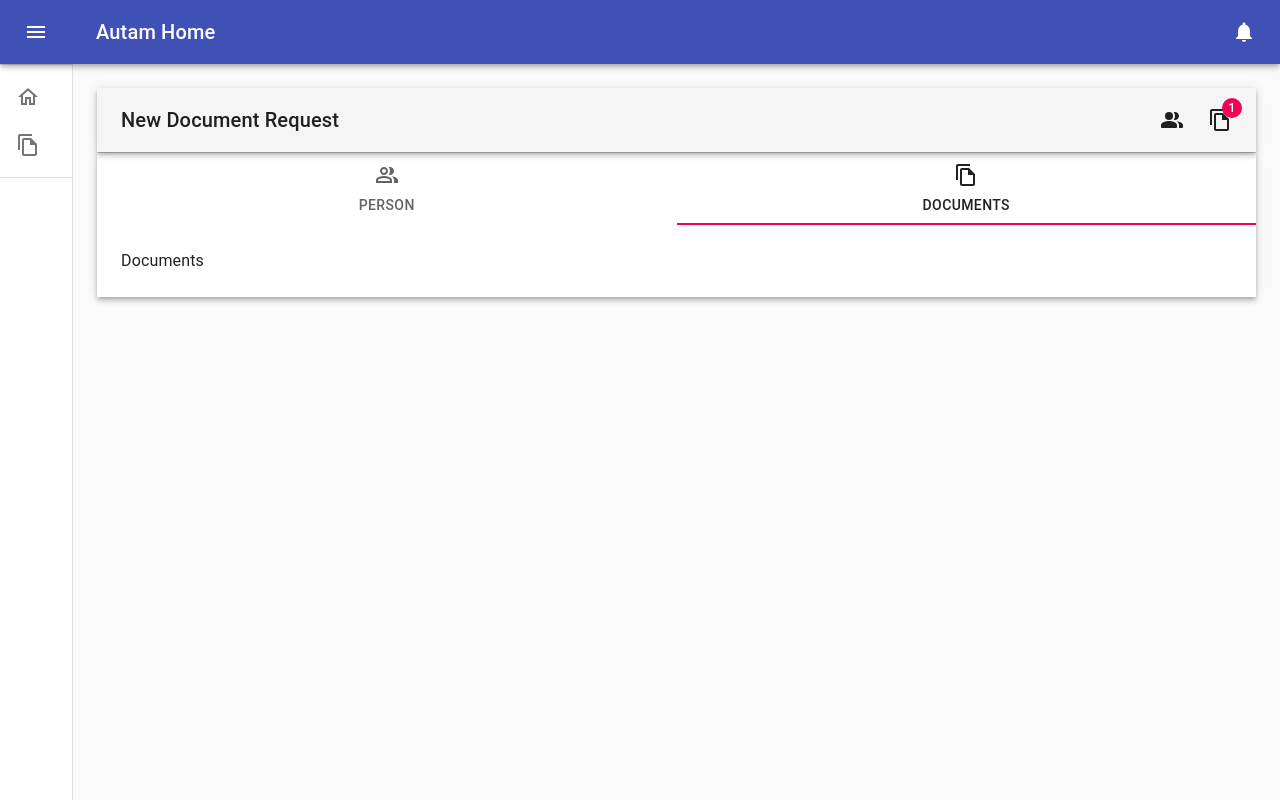
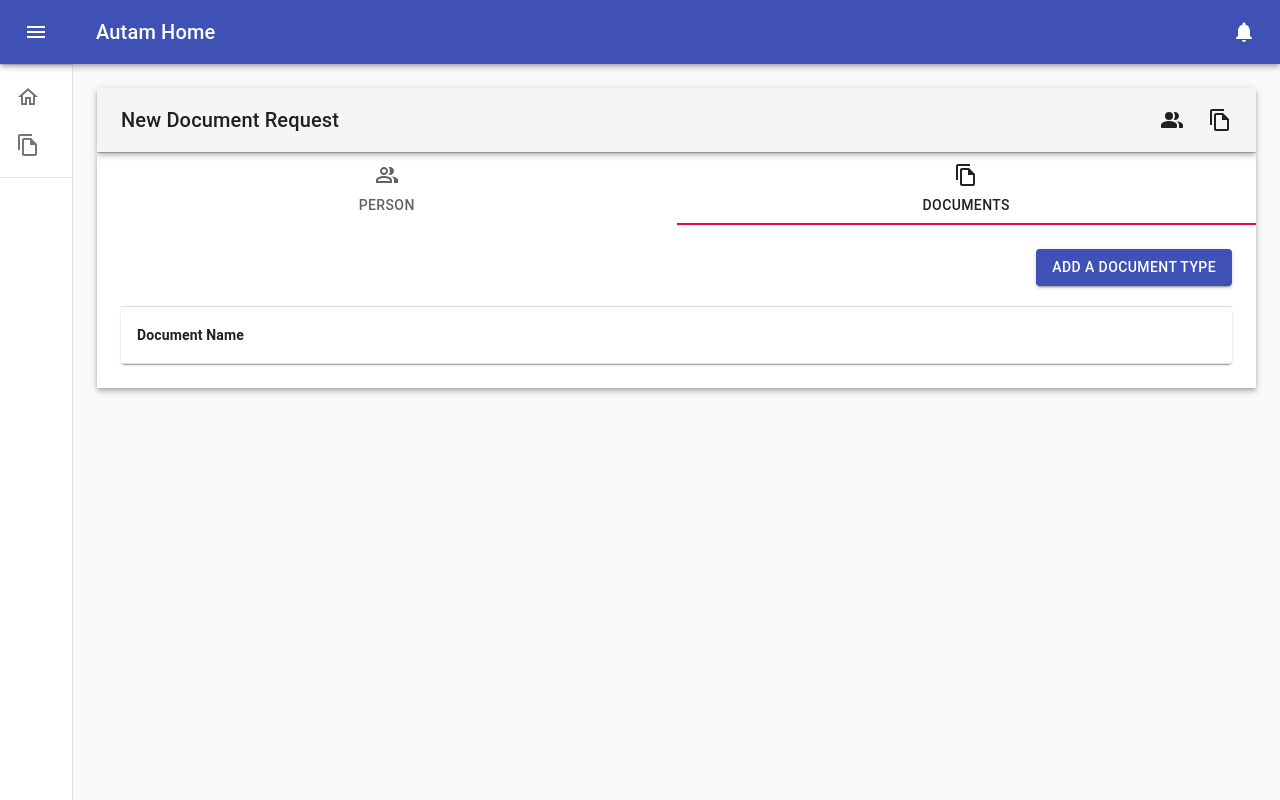
Before and after one commit to DelanoDuarte/autam, a React (Create React App) app in the folder view/: page /document-request in a window 1280 px wide. Both pictures are taken after a click on the tab "DOCUMENTS". Built offline with nearby package versions, Linux system fonts and the light colour scheme.

Commit message:
removed the errors about the div and added the reducer for deal with the document types

```diff
--- a/package.json
+++ b/package.json
@@ -17,6 +17,7 @@
     "express": "^4.17.1",
     "multer": "^1.4.2",
     "nodemon": "^2.0.2",
+    "notistack": "^0.9.11",
     "react-router-dom": "^5.1.2",
     "sequelize": "^5.21.5",
     "sqlite3": "^4.1.1"
--- a/view/src/App.js
+++ b/view/src/App.js
@@ -4,16 +4,22 @@ import { Layout } from './components/layout/Layout';
 
 import { BrowserRouter as Router } from "react-router-dom";
 import Routes from './routes';
+import { SnackbarProvider } from 'notistack';
 
 
 function App() {
   return (
     <div>
-      <Router>
-        <Layout>
-          <Routes />
-        </Layout>
-      </Router>
+      <SnackbarProvider anchorOrigin={{
+        vertical: 'bottom',
+        horizontal: 'right',
+      }}>
+        <Router>
+          <Layout>
+            <Routes />
+          </Layout>
+        </Router>
+      </SnackbarProvider>
     </div>
   );
 }
--- /dev/null
+++ b/view/src/actions/document-type/index.js
@@ -0,0 +1,8 @@
+export const DOCUMENT_ACTIONS = {
+    ADD_DOCUMENT: "ADD_DOCUMENT"
+}
+
+export const addDocument = (document) => ({
+    type: DOCUMENT_ACTIONS.ADD_DOCUMENT,
+    payload: document
+})
--- /dev/null
+++ b/view/src/components/document_request/DocumentsTabGrid.js
@@ -0,0 +1,42 @@
+import React from "react";
+import { TableContainer, Table, Paper, TableHead, TableRow, TableCell, TableBody, makeStyles } from "@material-ui/core";
+
+const useStyles = makeStyles({
+    table: {
+        minWidth: 650,
+    },
+})
+
+const DocumentsTabGrid = (props) => {
+
+    const classes = useStyles()
+
+    return (
+        <div>
+            <TableContainer component={Paper}>
+                <Table className={classes.table} aria-label="simple table">
+                    <TableHead>
+                        <TableRow>
+                            <TableCell> <b>Document Name</b> </TableCell>
+                        </TableRow>
+                    </TableHead>
+                    <TableBody>
+                        {props.documents.map((document) => (
+                            <TableRow key={document.name}>
+                                <TableCell component="th" scope="row">
+                                    {document.name}
+                                </TableCell>
+                            </TableRow>
+                        ))}
+                    </TableBody>
+                </Table>
+            </TableContainer>
+        </div>
+    )
+}
+
+DocumentsTabGrid.defaultProps = {
+    documents: []
+};
+
+export default DocumentsTabGrid
--- a/view/src/components/document_request/NewDocumentRequest.js
+++ b/view/src/components/document_request/NewDocumentRequest.js
@@ -1,7 +1,8 @@
 import React, { useState } from "react";
-import { Tabs, Tab, AppBar, Box, Typography, makeStyles } from "@material-ui/core";
+import { Tabs, Tab, AppBar, Box, makeStyles } from "@material-ui/core";
 import { PeopleAltOutlined, FileCopyOutlined } from "@material-ui/icons";
 import NewDocumentRequestPersonTab from "./NewDocumentRequestPersonTab";
+import NewDocumentRequestDocumentsTab from "./NewDocumentRequestDocumentsTab";
 
 const useStyles = makeStyles((theme) => ({
     root: {
@@ -24,7 +25,7 @@ function TabPanel(props) {
         >
             {value === index && (
                 <Box p={3}>
-                    <Typography>{children}</Typography>
+                    {children}
                 </Box>
             )}
         </div>
@@ -48,7 +49,7 @@ export const NewDocumentRequest = (props) => {
                 </TabPanel>
 
                 <TabPanel value={activeTab} index={1}>
-                    Documents
+                    <NewDocumentRequestDocumentsTab />
                 </TabPanel>
             </AppBar>
         </div>
--- /dev/null
+++ b/view/src/components/document_request/NewDocumentRequestDocumentsTab.js
@@ -0,0 +1,81 @@
+import React, { useState } from "react";
+import DocumentsTabGrid from "./DocumentsTabGrid";
+
+import { connect } from "react-redux";
+import { Divider, Grid, Button, Dialog, TextField, DialogActions, DialogContent, DialogTitle } from "@material-ui/core";
+
+import { addDocument } from "../../actions/document-type/index";
+import { useSnackbar } from "notistack";
+
+const DialogAddDocumentType = (props) => {
+
+    const [documentType, setDocumentType] = useState("")
+
+    const addDocumentType = (docType) => {
+        const documentType = { name: docType }
+        props.documentTypeToAdd(documentType)
+        props.onDialogClose()
+    }
+
+    return (
+        <Dialog open={props.dialogOpen} onClose={() => props.onDialogClose()} aria-labelledby="form-dialog-title">
+            <DialogTitle id="form-dialog-title">Add a Document Type</DialogTitle>
+            <DialogContent>
+                <TextField
+                    autoFocus
+                    margin="dense"
+                    id="document"
+                    label="Document Type"
+                    type="text"
+                    fullWidth
+                    value={documentType}
+                    onChange={(e) => setDocumentType(e.target.value)}
+                />
+            </DialogContent>
+            <DialogActions>
+                <Button onClick={() => props.onDialogClose()} color="primary">
+                    Cancel
+                </Button>
+                <Button onClick={() => addDocumentType(documentType)} color="primary">
+                    Add Document Type
+                </Button>
+            </DialogActions>
+        </Dialog>
+    )
+}
+
+const NewDocumentRequestDocumentsTab = (props) => {
+
+    const { enqueueSnackbar } = useSnackbar()
+
+    const [dialogOpen, setDialogOpen] = useState(false)
+
+    const addDocumentTypeToList = (docType) => {
+        props.addDocument(docType)
+        enqueueSnackbar("Document Type Added Sucessfuly", { variant: "success" })
+        console.log(props)
+    }
+
+    return (
+        <div>
+            <Grid container
+                direction="row"
+                justify="flex-end"
+                alignItems="center">
+                <Button color="primary" variant="contained" onClick={() => setDialogOpen(true)}>
+                    Add a Document Type
+                </Button>
+            </Grid>
+            <br />
+            <Divider />
+            <DocumentsTabGrid documents={props.documents.documents} />
+            <DialogAddDocumentType documentTypeToAdd={(doc) => addDocumentTypeToList(doc)} dialogOpen={dialogOpen} onDialogClose={() => setDialogOpen(false)} />
+        </div>
+    )
+}
+
+const mapStateToProps = (state) => {
+    return state
+}
+
+export default connect(mapStateToProps, { addDocument })(NewDocumentRequestDocumentsTab);
--- a/view/src/components/document_request/NewDocumentRequestPersonTab.js
+++ b/view/src/components/document_request/NewDocumentRequestPersonTab.js
@@ -1,22 +1,26 @@
 import React, { useState } from "react";
-import { RadioGroup, FormControlLabel, Divider, Radio, Grid } from "@material-ui/core";
+import { RadioGroup, FormControlLabel, Divider, Radio, Grid, Typography } from "@material-ui/core";
 import { NewDocumentRequestPersonForm } from "./NewDocumentRequestPersonForm";
+import { useSnackbar } from "notistack";
 
 import { connect } from "react-redux";
 import { addPerson } from "../../actions/persons/index";
 
 const NewDocumentRequestPersonTab = (props) => {
 
+    const { enqueueSnackbar } = useSnackbar()
+
     const [personSaveType, setPersonSaveType] = useState("new")
 
     const personToSave = (person) => {
         props.addPerson(person)
+        enqueueSnackbar("Person Sucessfuly added to List", { variant: "success" })
     }
 
     return (
         <div>
             <RadioGroup aria-label="person" name="person" value={personSaveType} onChange={(e) => setPersonSaveType(e.target.value)}>
-                <Grid container spacing={1} xs={12} justify="center">
+                <Grid container spacing={1} justify="center">
                     <Grid item xs={2} />
                     <Grid item xs={5}>
                         <FormControlLabel value="exist" control={<Radio />} label="Choose a existing one" />
@@ -32,16 +36,15 @@ const NewDocumentRequestPersonTab = (props) => {
             {personSaveType === "new" ? (
                 <NewDocumentRequestPersonForm onSavePerson={(person) => personToSave(person)} />
             ) : (
-                    <div>
+                    <Typography>
                         Choose One
-                    </div>
+                    </Typography>
                 )}
         </div>
     )
 }
 
 const mapStateToProps = (state) => {
-    console.log(state)
     return state
 }
 
--- a/view/src/components/document_request/index.js
+++ b/view/src/components/document_request/index.js
@@ -41,7 +41,7 @@ const IndexDocumentRequest = (props) => {
 
                     <IconButton edge="end" aria-controls="menu-appbar"
                         color="inherit">
-                        <Badge badgeContent={1} color="secondary">
+                        <Badge badgeContent={props.documents.documents.length} color="secondary">
                             <FileCopyOutlined />
                         </Badge>
                     </IconButton>
--- /dev/null
+++ b/view/src/reducers/document-type/index.js
@@ -0,0 +1,16 @@
+import { DOCUMENT_ACTIONS } from "../../actions/document-type"
+
+const initialState = {
+    documents: []
+}
+
+export const documentReducer = (state = initialState, action) => {
+    switch (action.type) {
+        case DOCUMENT_ACTIONS.ADD_DOCUMENT:
+            let doc_list = state.documents
+            doc_list.push(action.payload)
+            return { ...state, documents: doc_list }
+        default:
+            return state
+    }
+}
--- a/view/src/reducers/index.js
+++ b/view/src/reducers/index.js
@@ -1,7 +1,9 @@
 import { combineReducers } from "redux";
 import { peopleReducer } from "./person";
+import { documentReducer } from "./document-type";
 
 
 export default combineReducers({
-    people: peopleReducer
+    people: peopleReducer,
+    documents: documentReducer
 })
```
Also changed, not shown: view/src/actions/document-request/index.js (deleted), 1 other file (tests, documents, lock files or other folders).
